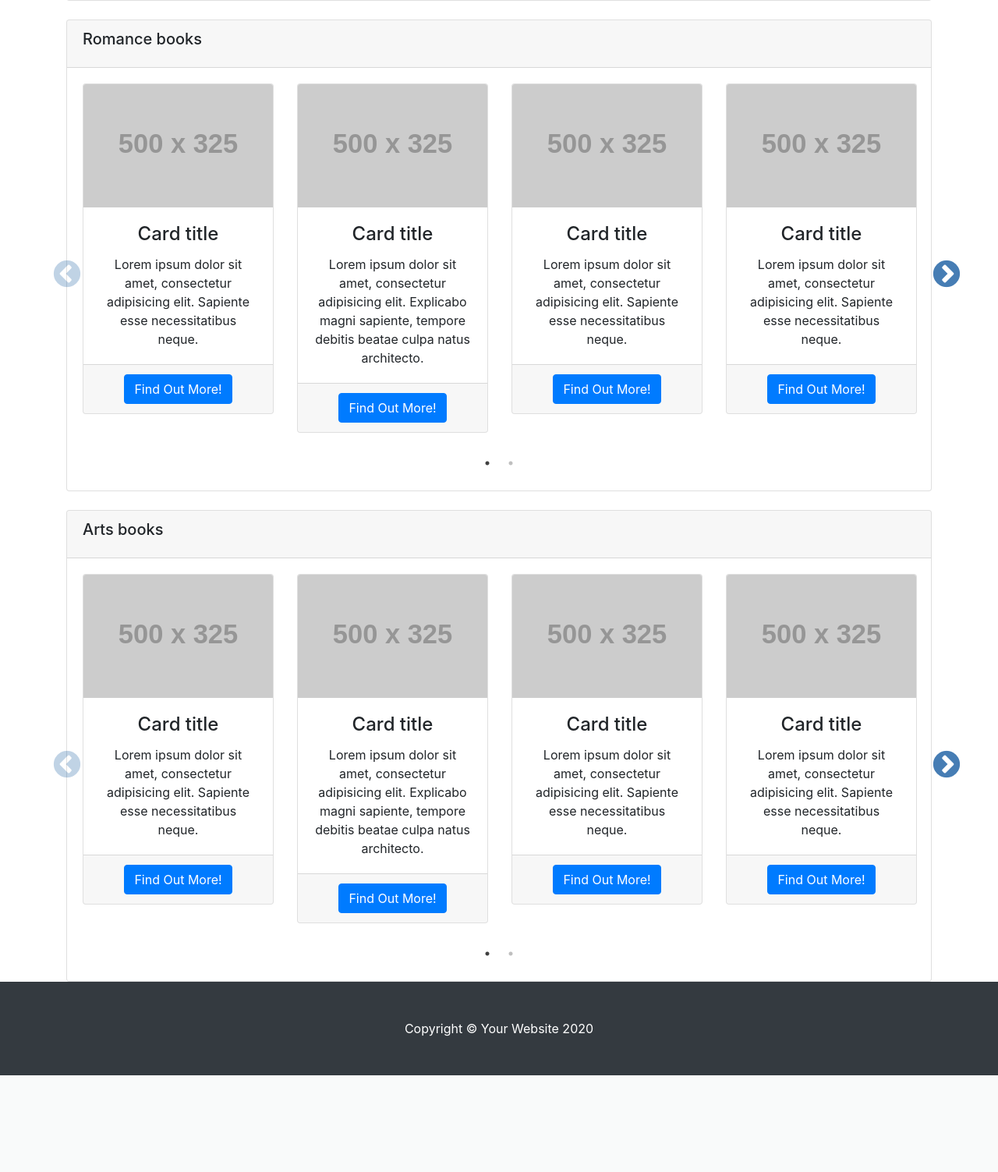
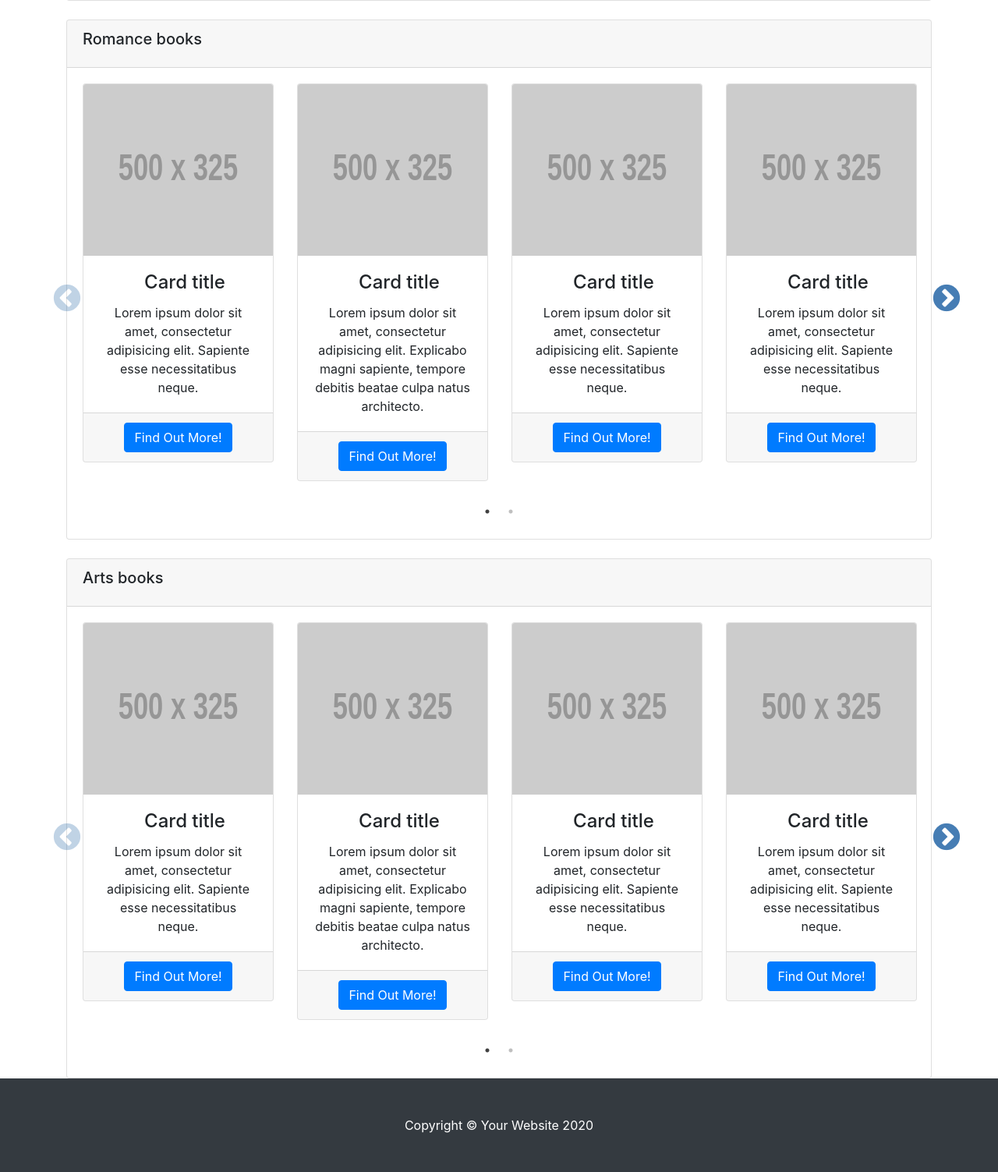
Before and after one commit to sajib-4414/infovislibraryproject, a Django app: page /library/ in a window 1280 px wide. Shown: the part 620-2123 px from the top of the page at 78% size. Before the commit the page ends 1999 px from the top, so only its background shows below. Run offline with Django 3.2, Linux system fonts and the light colour scheme; grey boxes labelled with a size stand in for pictures from a placeholder-image service; data that the repository does not hold is empty; some libraries are stand-ins or nearby versions.

Commit message:
text trimming done

```diff
--- a/infovisproject1/library/static/css/overall-style.css
+++ b/infovisproject1/library/static/css/overall-style.css
@@ -1,3 +1,15 @@
-#searchfield{
+#searchfield {
     min-width: 400px;
 }
+
+.card-img-top {
+    height: 220px;
+}
+
+.card-title {
+    text-overflow: ellipsis;
+    overflow: hidden;
+    width: 220px;
+    height: 1.2em;
+    white-space: nowrap;
+}
--- a/infovisproject1/library/templates/base.html
+++ b/infovisproject1/library/templates/base.html
@@ -18,15 +18,19 @@
     <link href="{% static 'vendor/bootstrap/css/bootstrap.min.css' %}" rel="stylesheet">
     <link rel="stylesheet" type="text/css" href="{% static 'slick/slick.css' %}"/>
     <link rel="stylesheet" type="text/css" href="{% static 'slick/slick-theme.css' %}"/>
+    <link rel="stylesheet" href="https://cdnjs.cloudflare.com/ajax/libs/font-awesome/5.13.1/css/all.min.css">
     <link rel="stylesheet" type="text/css" href="{% static 'css/overall-style.css' %}"/>
-    <link rel="stylesheet" href="https://cdnjs.cloudflare.com/ajax/libs/font-awesome/5.13.1/css/all.min.css">
+
+<!-- Custom styles for this template -->
+    <link href="{% static 'css/heroic-features.css' %}" rel="stylesheet">
+{#<link rel="stylesheet" type="text/css" href="{% static 'css/overall-style.css' %}"/>#}
     {% block css %}
     <!-- Include page specific styles here -->
     {% endblock %}
 
 
-    <!-- Custom styles for this template -->
-    <link href="{% static 'css/heroic-features.css' %}" rel="stylesheet">
+
+
 
 </head>
 
--- a/infovisproject1/library/templates/index.html
+++ b/infovisproject1/library/templates/index.html
@@ -7,6 +7,7 @@
 
 {% block css %}
     <link rel="stylesheet" type="text/css" href="{% static 'css/index-page-style.css' %}"/>
+
 {% endblock %}
 
 {% block content %}
@@ -40,8 +41,8 @@
 
                     <div class="col-lg-3 col-md-6 mb-4">
                     <div class="card h-100">
-                        <img class="card-img-top" style="height: 220px" src="http://covers.openlibrary.org/b/id/{{book.cover_id}}-M.jpg" alt="cannot load image">
-                        <div class="card-body">
+                        <img class="card-img-top" src="http://covers.openlibrary.org/b/id/{{book.cover_id}}-M.jpg" alt="cannot load image">
+                        <div class="card-body p-3">
                             <h4 class="card-title">{{ book.title }}</h4>
                             <p class="card-text">Author: "{{ book.authors.first.name }}"</p>
                         </div>
```
